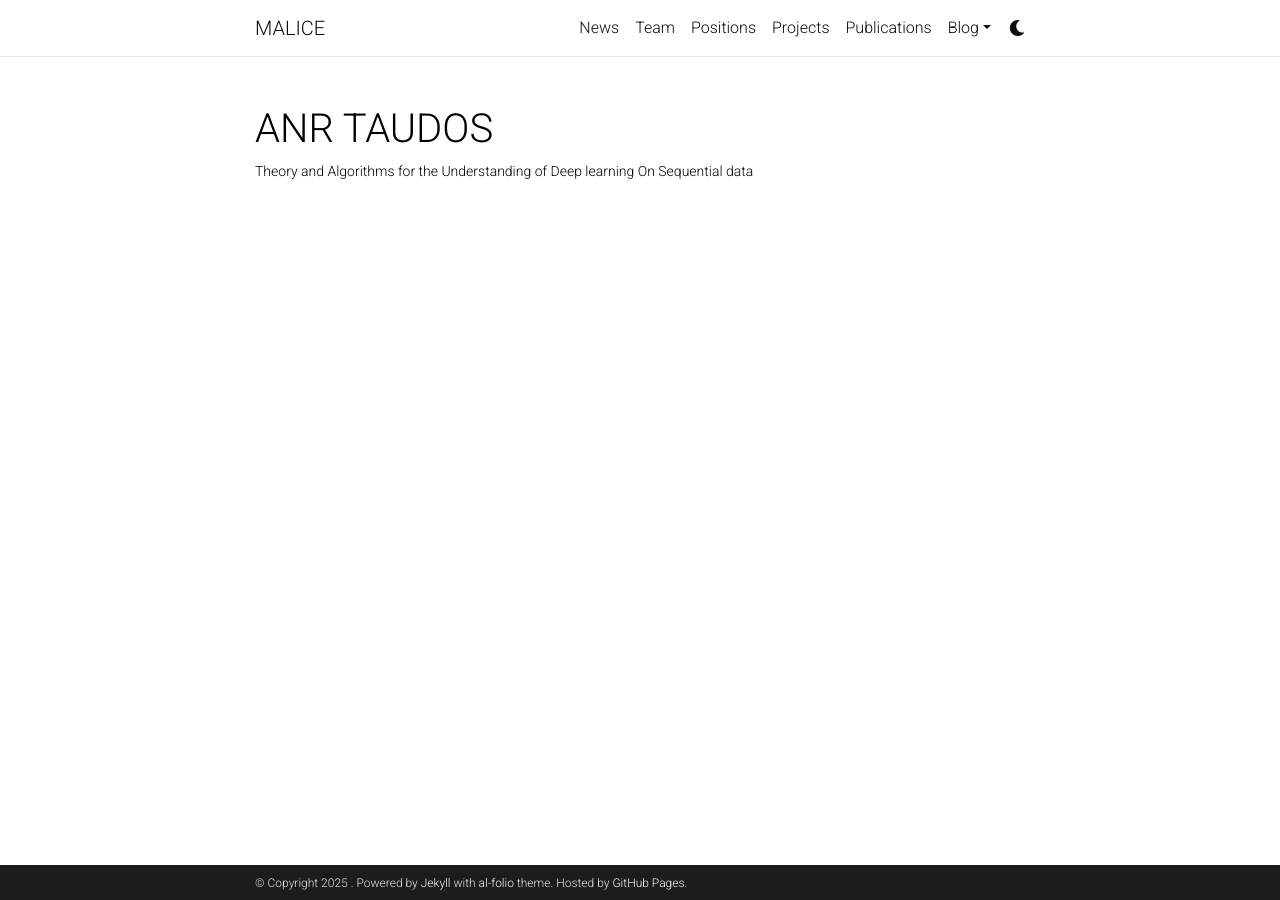
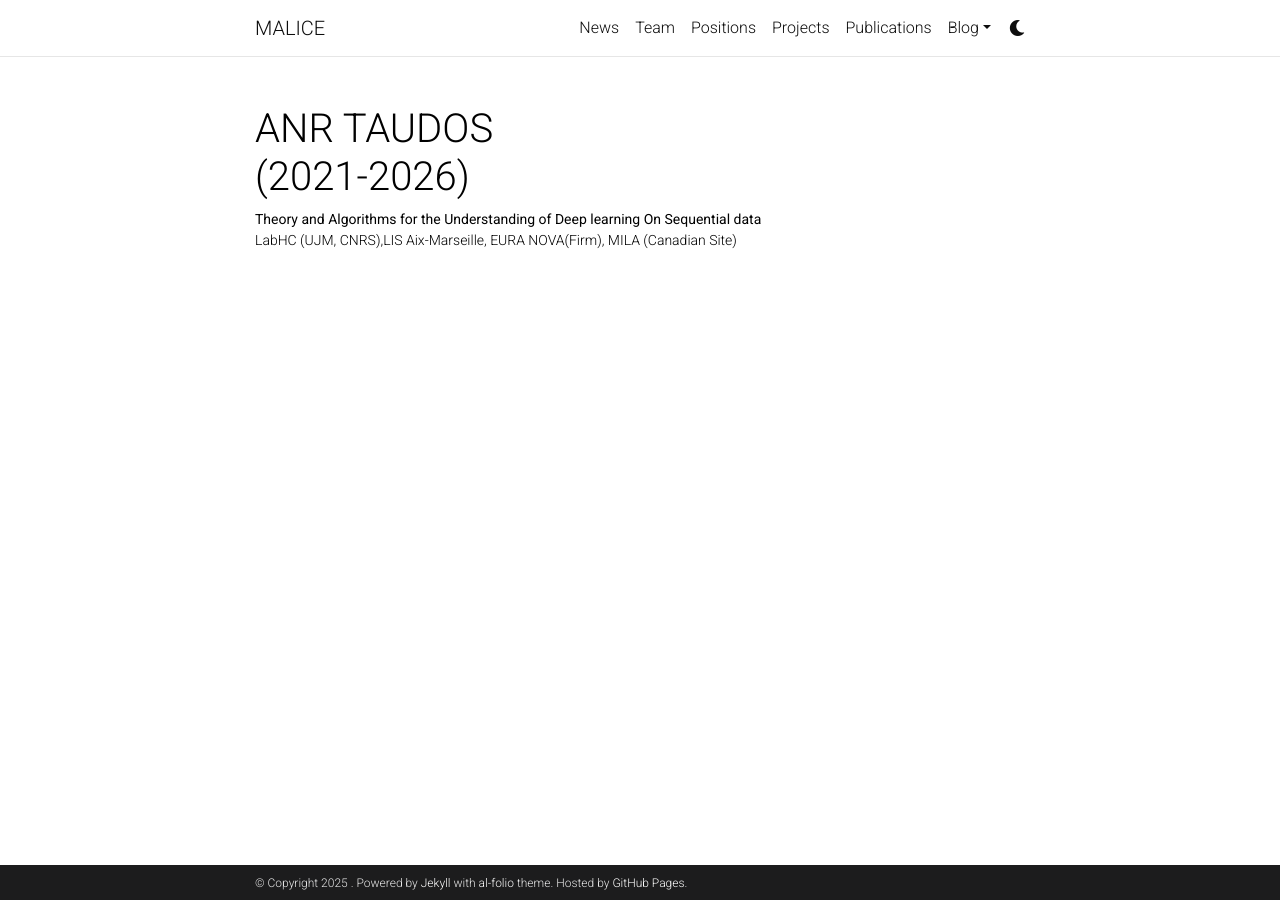
Before and after one commit to labhc-malice/labhc-malice.github.io, a Jekyll site: the page built from _projects/TAUDOS.md, in a window 1280 px wide. Built offline with Jekyll 4.4.1, drawn with Linux system fonts in a browser that asks for light colours; comment, search, counter and statistics services are not loaded; a style sheet for code colours, icons or effects is not loaded.

Commit message:
Update Taudos description and dates

```diff
--- a/_projects/TAUDOS.md
+++ b/_projects/TAUDOS.md
@@ -1,7 +1,7 @@
 ---
 layout: page
-title: ANR TAUDOS
-description: "Theory and Algorithms for the Understanding of Deep learning On Sequential data"
+title: ANR TAUDOS <br/>(2021-2026)
+description: "<b>Theory and Algorithms for the Understanding of Deep learning On Sequential data</b> <br/> LabHC (UJM, CNRS),LIS Aix-Marseille, EURA NOVA(Firm), MILA (Canadian Site)"
 img: assets/img/project/logo-defaut-malice6.jpg
 redirect: https://remieyraud.github.io/TAUDoS/
 importance: 1
```
